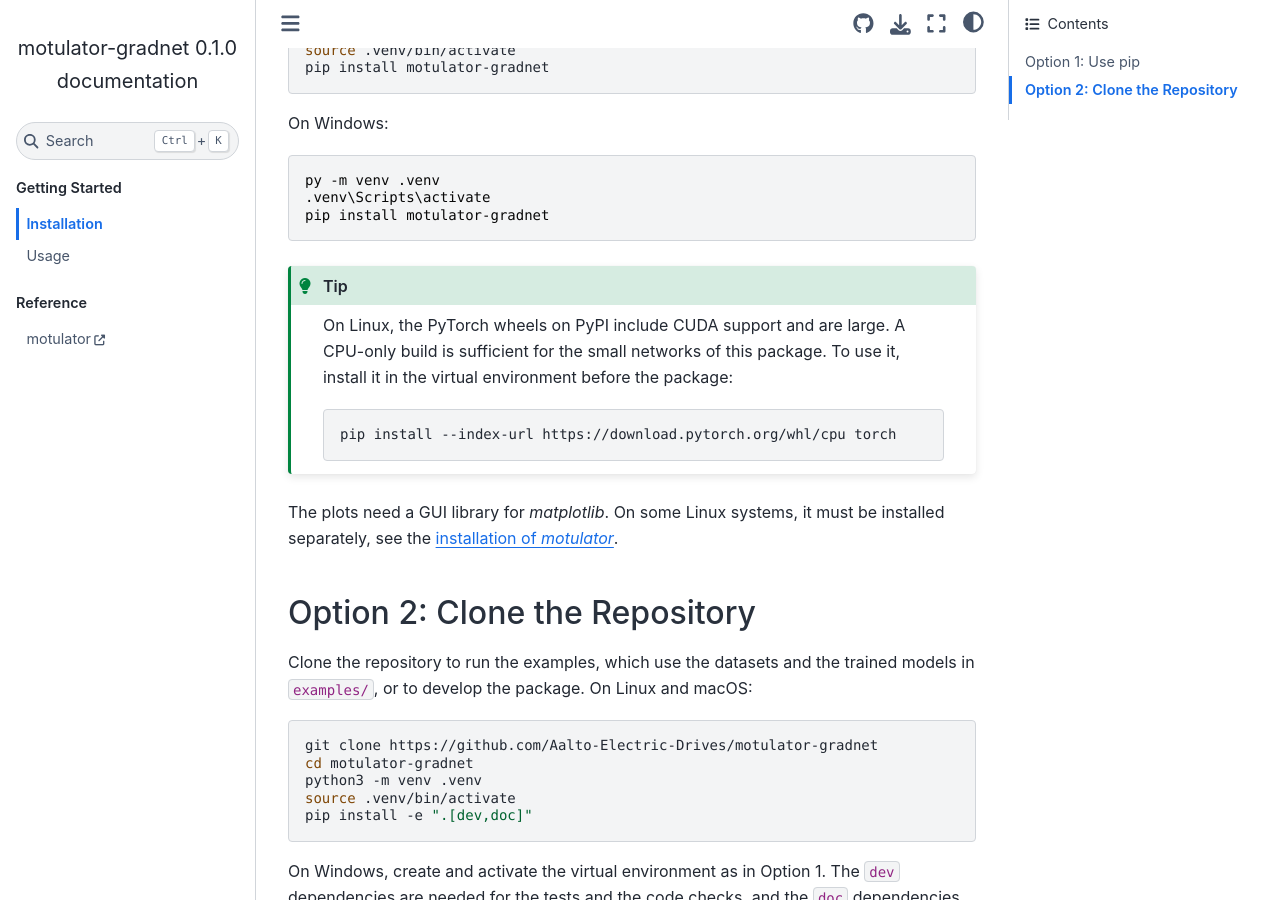
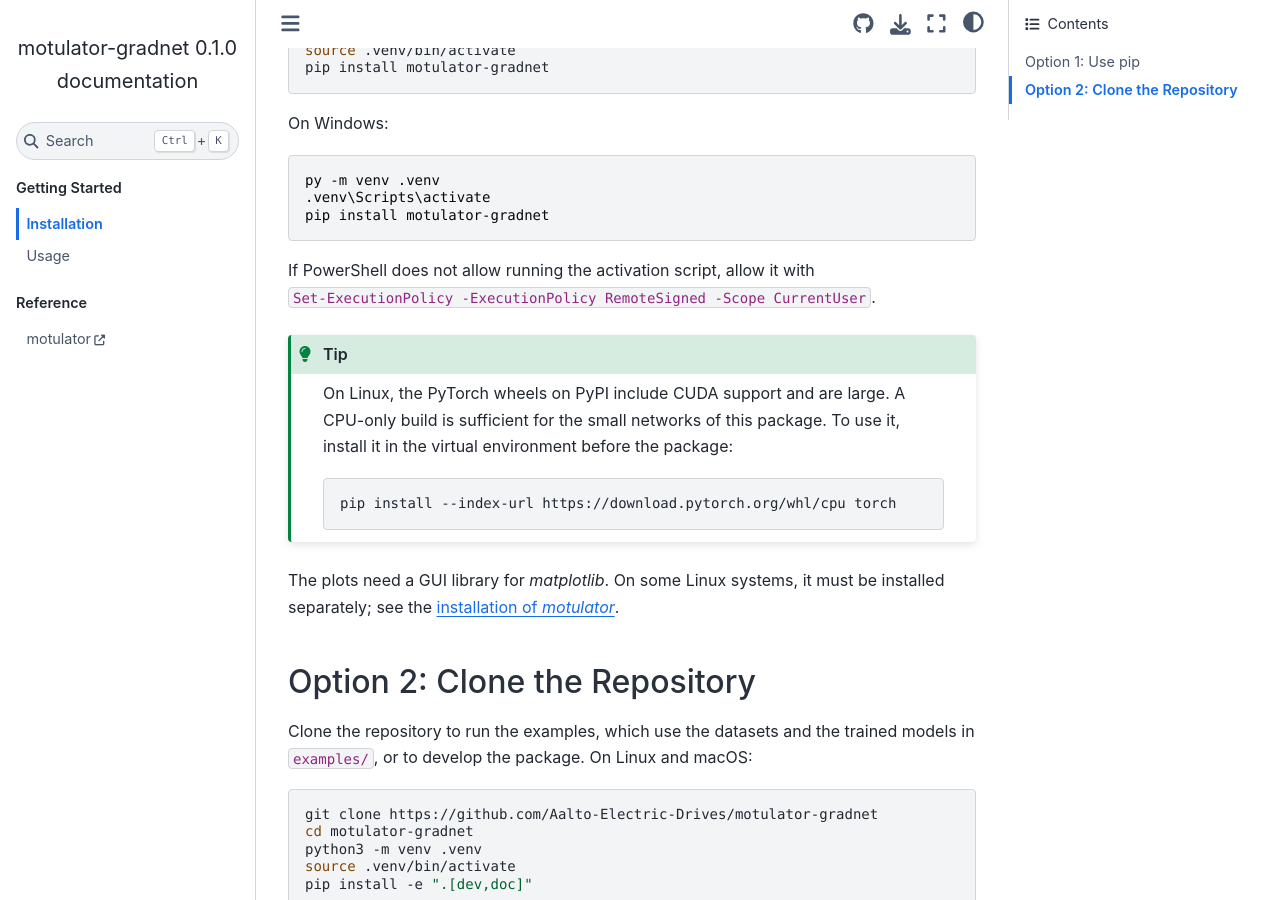
Before and after one commit to Aalto-Electric-Drives/motulator-gradnet, a Sphinx documentation site: the page built from docs/source/installation.md, in a window 1280 px wide and 900 px high, scrolled down 349 px. Built offline with Sphinx 7.4.7 and the Sphinx Book theme 1.1.4, drawn with Linux system fonts in a browser that asks for light colours; pages that are not in the unit, such as notebooks, are missing from menus.

Commit message:
Note the PowerShell execution policy in the installation guide
PowerShell may block the activation script of the virtual environment. The
command that allows it is given as in the documentation of venv.

Co-Authored-By: Claude Opus 5.5 <noreply@anthropic.com>

`````diff
--- a/docs/source/installation.md
+++ b/docs/source/installation.md
@@ -20,6 +20,8 @@ py -m venv .venv
 pip install motulator-gradnet
 ```
 
+If PowerShell does not allow running the activation script, allow it with `Set-ExecutionPolicy -ExecutionPolicy RemoteSigned -Scope CurrentUser`.
+
 ````{tip}
 On Linux, the PyTorch wheels on PyPI include CUDA support and are large. A CPU-only build is sufficient for the small networks of this package. To use it, install it in the virtual environment before the package:
 
@@ -28,7 +30,7 @@ pip install --index-url https://download.pytorch.org/whl/cpu torch
 ```
 ````
 
-The plots need a GUI library for *matplotlib*. On some Linux systems, it must be installed separately, see the [installation of *motulator*](https://aalto-electric-drives.github.io/motulator/installation.html).
+The plots need a GUI library for *matplotlib*. On some Linux systems, it must be installed separately; see the [installation of *motulator*](https://aalto-electric-drives.github.io/motulator/installation.html).
 
 ## Option 2: Clone the Repository
 
`````
